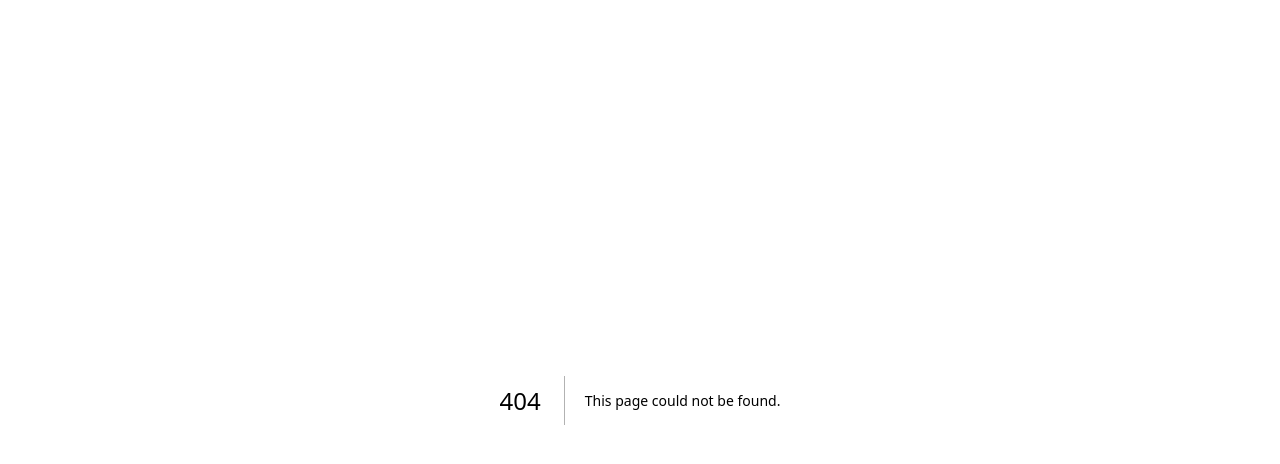
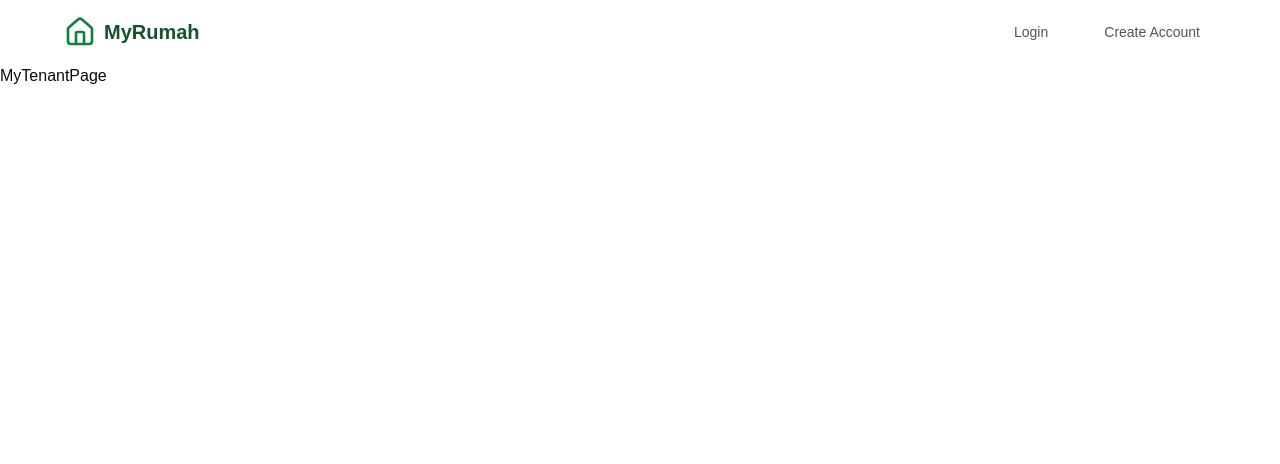
Before and after one commit to tangweilun/MyRumah, a Next.js app: page /owner/my-tenant in a window 1280 px wide. Before the commit this address had no page. Shown: the top 464 px of the page. Built offline with nearby package versions, Linux system fonts and the light colour scheme; no server answers.

Commit message:
Add my-tenant at nav bar

```diff
--- /dev/null
+++ b/src/app/(dashboard)/owner/my-tenant/page.tsx
@@ -0,0 +1,5 @@
+const MyTenantPage = () => {
+  return <div className="">MyTenantPage</div>;
+};
+
+export default MyTenantPage;
--- a/src/components/Navbar.tsx
+++ b/src/components/Navbar.tsx
@@ -27,6 +27,7 @@ const Navbar = async () => {
           <div className="flex items-center gap-4">
             <NavLink href="/owner">Dashboard</NavLink>
             <NavLink href="/owner/proposal">My Proposals</NavLink>
+            <NavLink href="/owner/my-tenant">My Tenants</NavLink>
           </div>
         )}
         {session?.user?.role === "tenant" && (
```
